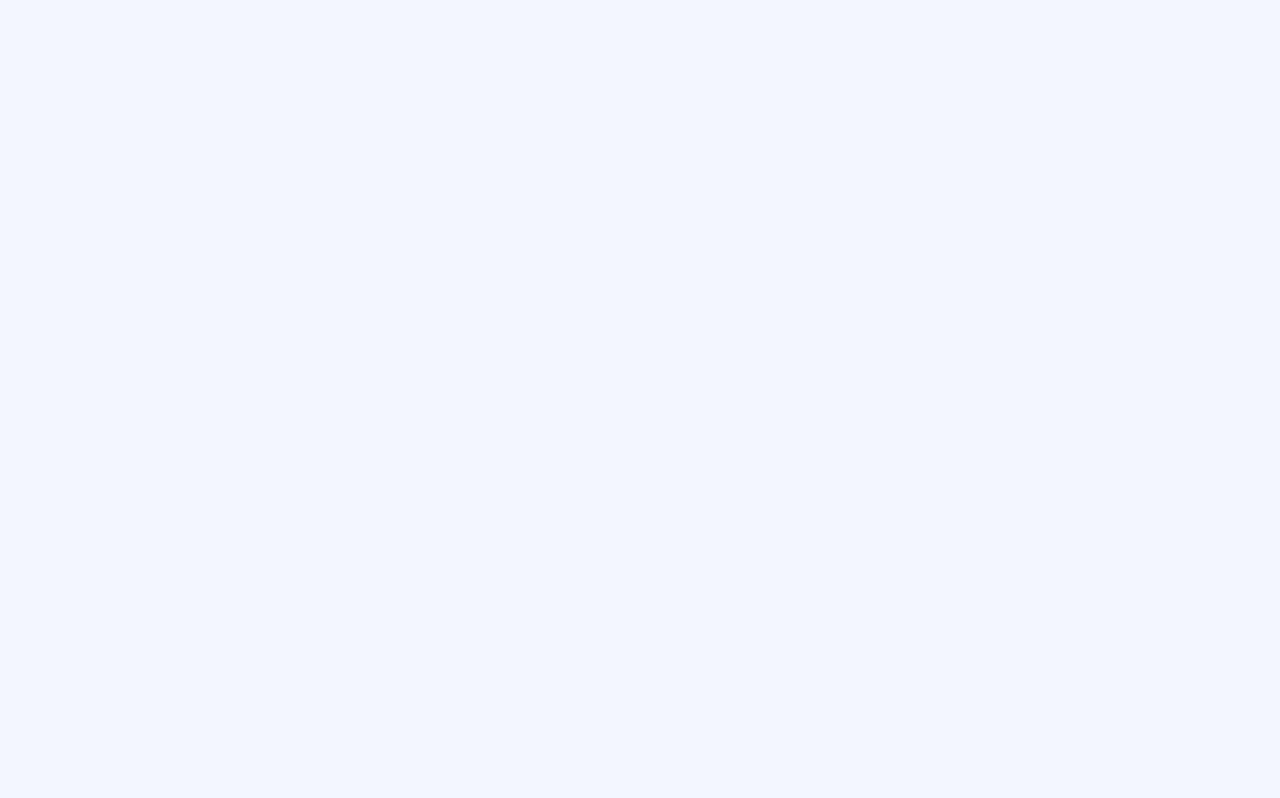
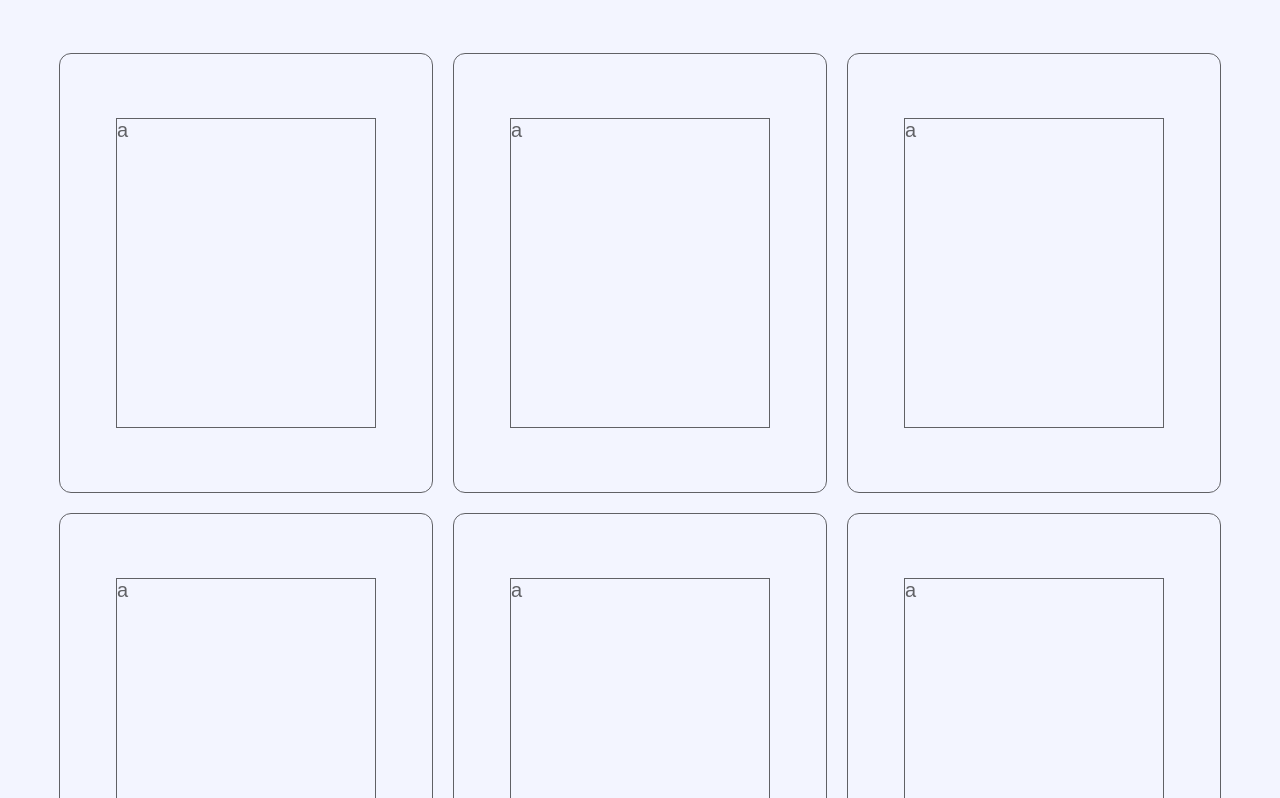
Before and after one commit to harenbergcoding/react-landing-page-clone, a React (Create React App) app: page / in a window 1280 px wide. Shown: the part 2222-3020 px from the top of the page. Before the commit the page ends 2251 px from the top, so only its background shows below. Built offline with nearby package versions, Linux system fonts and the light colour scheme.

Commit message:
Add grid

```diff
--- a/src/App.js
+++ b/src/App.js
@@ -142,11 +142,10 @@ const nativeIntegrationsStyles = css`
 const imageNativePartingLine = css`
   border-bottom: 1px solid grey;
   width: 1100px;
-  display: flex;
-  justify-content: center;
-  margin-left: 380px;
   padding-bottom: 150px;
   margin-bottom: 150px;
+  text-align: center;
+  margin: auto;
 `;
 
 const sectionBenefitStyles = css`
@@ -159,10 +158,37 @@ const sectionBenefitStyles = css`
     margin-bottom: 20px;
   }
 
+  div:first-child {
+    margin-top: 220px;
+  }
+
   div:nth-child(3) {
     width: 525px;
     margin: auto;
   }
+`;
+const grid = css`
+  display: grid;
+  grid-template-columns: 374px 374px 374px;
+  grid-template-rows: 440px 440px 440px;
+  width: 1198;
+  height: 858;
+  row-gap: 20px;
+  column-gap: 20px;
+`;
+
+const gridBox = css`
+  border: 1px solid black;
+  border-radius: 12px;
+  display: flex;
+  justify-content: center;
+  align-items: center;
+`;
+
+const cardHome = css`
+  width: 260px;
+  height: 310px;
+  border: 1px solid black;
 `;
 
 // const test = css`display: block, margin: auto`;
@@ -233,6 +259,26 @@ function App() {
         </div>
         <br />
         <br />
+        <div css={grid}>
+          <div css={gridBox}>
+            <div css={cardHome}>a</div>
+          </div>
+          <div css={gridBox}>
+            <div css={cardHome}>a</div>
+          </div>
+          <div css={gridBox}>
+            <div css={cardHome}>a</div>
+          </div>
+          <div css={gridBox}>
+            <div css={cardHome}>a</div>
+          </div>
+          <div css={gridBox}>
+            <div css={cardHome}>a</div>
+          </div>
+          <div css={gridBox}>
+            <div css={cardHome}>a</div>
+          </div>
+        </div>
         <br />
         {/* <div css={test}>
           <img src={imagePlatform} alt="" />
```
